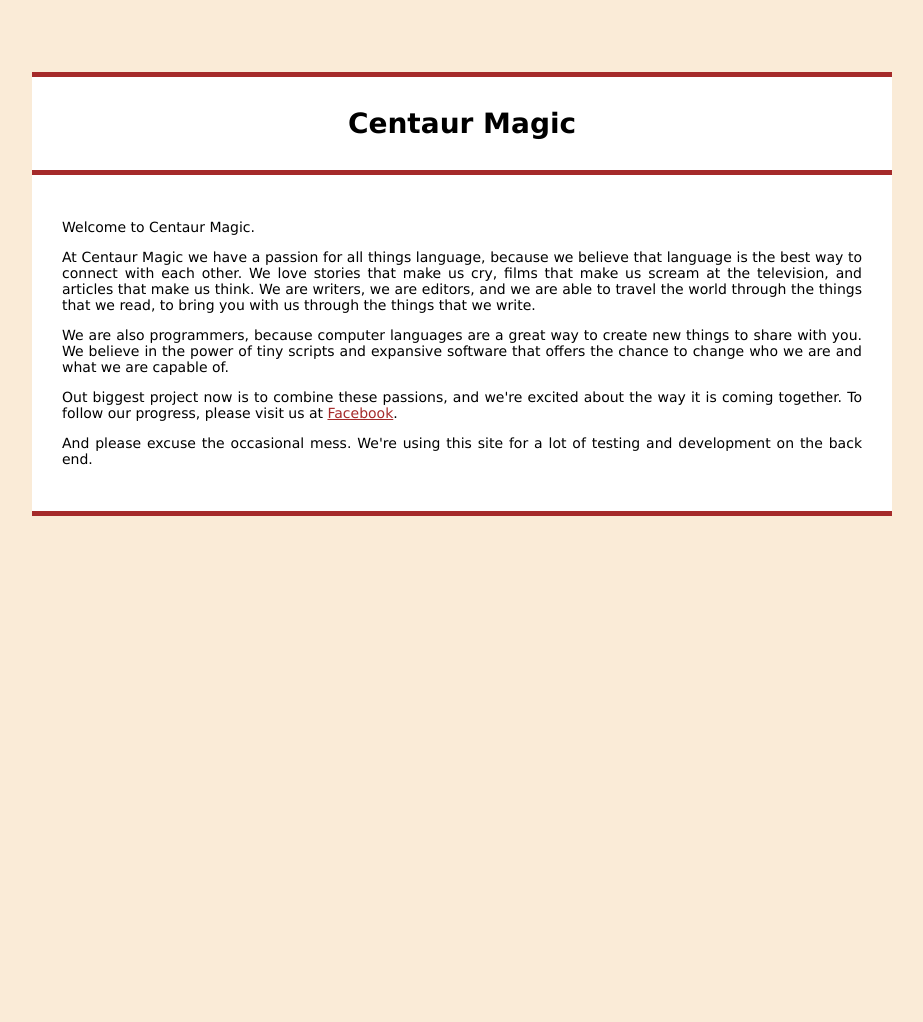
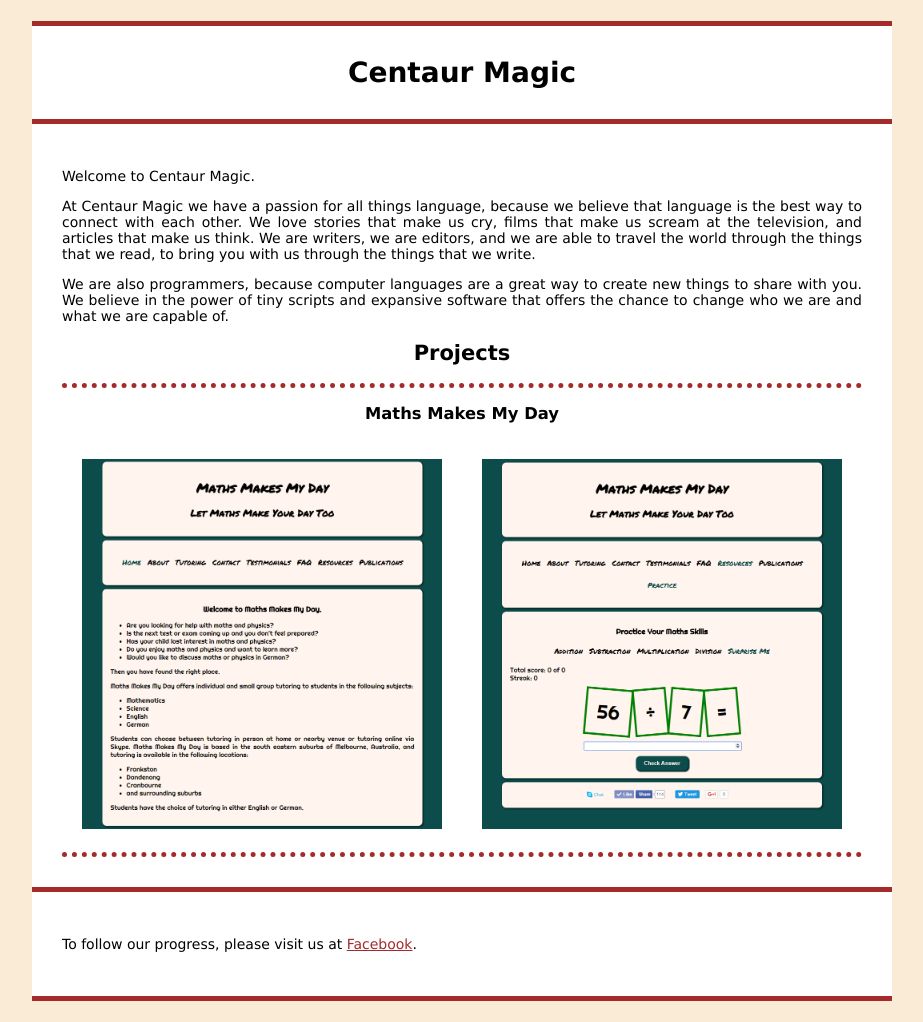
Before and after one commit to CatherineGracey/cm, a Node server app: page / in a window 1280 px wide. Shown: the whole page, without its empty margins (178-1101 px from the left). Before the commit the page ends 516 px from the top, so only its background shows below. Run offline with Node 20, Linux system fonts and the light colour scheme.

Commit message:
Updated index page to add Maths Makes My Day to the new project gallery.

```diff
--- a/public/stylesheets/style.css
+++ b/public/stylesheets/style.css
@@ -1,5 +1,5 @@
 body {
-  padding: 5%;
+  padding: 1% 5%;
   font: 14px "Lucida Grande", Helvetica, Arial, sans-serif;
   background: antiquewhite;
 }
@@ -18,7 +18,11 @@ h1 {
   text-align: center;
 }
 
-section {
+h2 {
+  text-align: center;
+}
+
+section, footer {
   padding: 30px;
   border-bottom: solid brown 5px;
   background: white;
@@ -26,3 +30,18 @@ section {
   max-width: 800px;
   text-align: justify;
 }
+
+.gallery img {
+  max-width: 45%;
+  padding: 2.5%;
+}
+
+.project {
+  border-top: dotted brown 5px;
+  border-bottom: dotted brown 5px;
+
+}
+
+.project h3 {
+  text-align: center;
+}
--- a/views/index.jade
+++ b/views/index.jade
@@ -4,5 +4,10 @@ block content
 	p Welcome to #{title}.
 	p At #{title} we have a passion for all things language, because we believe that language is the best way to connect with each other. We love stories that make us cry, films that make us scream at the television, and articles that make us think. We are writers, we are editors, and we are able to travel the world through the things that we read, to bring you with us through the things that we write.
 	p We are also programmers, because computer languages are a great way to create new things to share with you. We believe in the power of tiny scripts and expansive software that offers the chance to change who we are and what we are capable of.
-	p Out biggest project now is to combine these passions, and we're excited about the way it is coming together. To follow our progress, please visit us at #[a(href='http://www.facebook.com/CentaurMagic/') Facebook].
-	p And please excuse the occasional mess. We're using this site for a lot of testing and development on the back end.
+	h2 Projects
+	div.gallery
+		div.project
+			h3 Maths Makes My Day
+			a(href="http://mathsmakesmyday.com")
+				img(src="/images/mmmd-index.png")
+				img(src="/images/mmmd-practice.png")
--- a/views/layout.jade
+++ b/views/layout.jade
@@ -1,9 +1,12 @@
 doctype html
 html
 	head
-		title= title
-		link(rel='stylesheet', href='/stylesheets/style.css')
+		block head
+			title= title
+			link(rel='stylesheet', href='/stylesheets/style.css')
 	body
 		h1= title
 		section
 			block content
+		footer
+			p To follow our progress, please visit us at #[a(href='http://www.facebook.com/CentaurMagic/') Facebook].
```
Also changed, not shown: public/images/mmmd-index.png (added), public/images/mmmd-practice.png (added).
